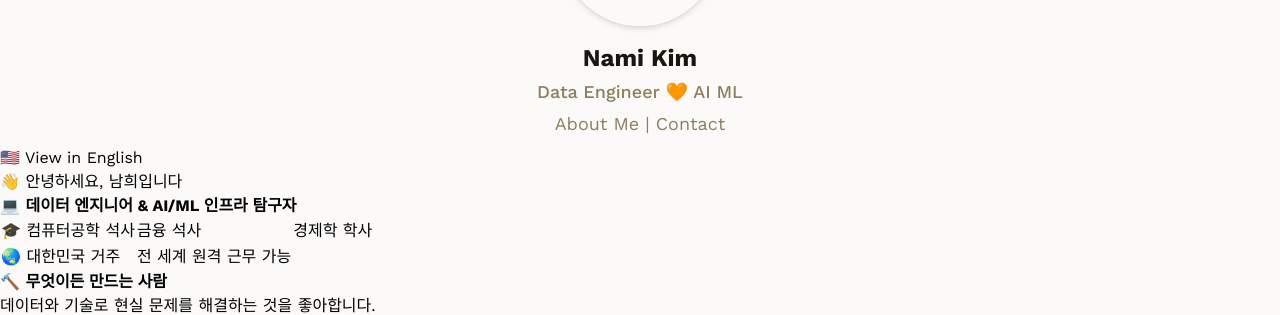
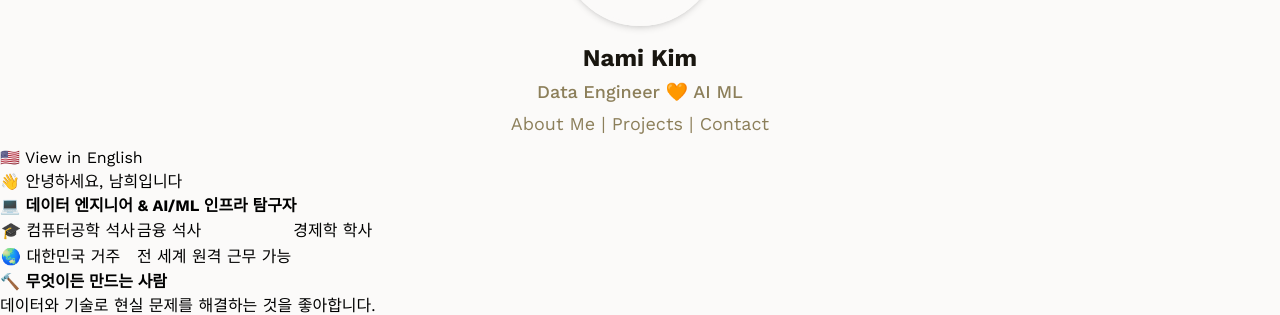
Before and after one commit to namikimlab/namikimlab.github.io, a Jekyll site: the page built from index.ko.md, in a window 1280 px wide. Shown: the part 230-545 px from the top of the page. Built offline with Jekyll 4.4.1, drawn with Linux system fonts in a browser that asks for light colours; nearby versions of some CDN libraries.

Commit message:
Add project link

```diff
--- a/_layouts/default.html
+++ b/_layouts/default.html
@@ -74,6 +74,7 @@
                 <div class="text-lg text-[#8c7f5a] font-medium mt-1">Data Engineer 🧡 AI ML</div>
                 <div class="text-lg text-[#8c7f5a] mt-1">
                   <a href="/about" class="hover:text-[#191610]">About Me</a> |
+                  <a href="/projects" class="hover:text-[#191610]">Projects</a> |
                   <a href="/contact" class="hover:text-[#191610]">Contact</a>
                 </div>
               </div>
```
